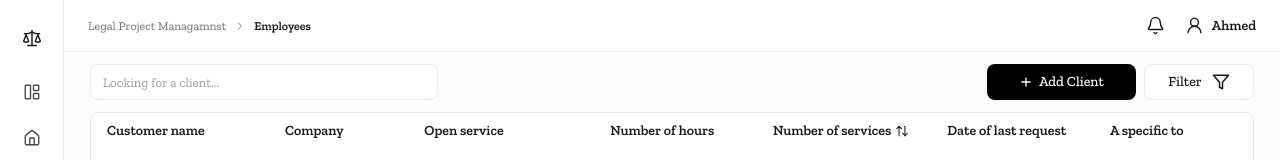
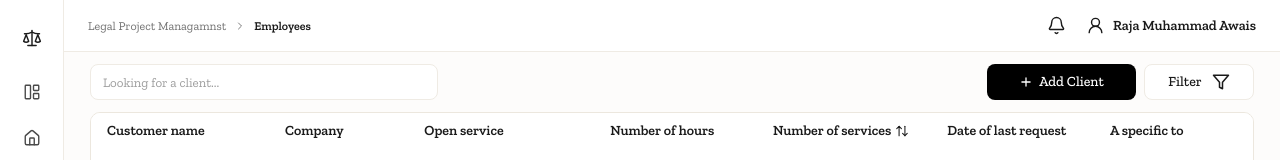
Before and after one commit to RajaMuhammadAwais/client-management, a React (Vite) app: page / in a window 1280 px wide. Shown: the top 160 px of the page. Built offline with nearby package versions, Linux system fonts and the light colour scheme.

Commit message:
chore: save progress before calendar refactor

```diff
--- a/src/features/clients/data.ts
+++ b/src/features/clients/data.ts
@@ -59,7 +59,7 @@ export const nationalities = [
 ];
 
 export const brandIcon = Scale;
-export const currentUserName = "Ahmed";
+export const currentUserName = "Raja Muhammad Awais";
 
 export const statusMessages = {
   success: "The client was successfully added",
```
